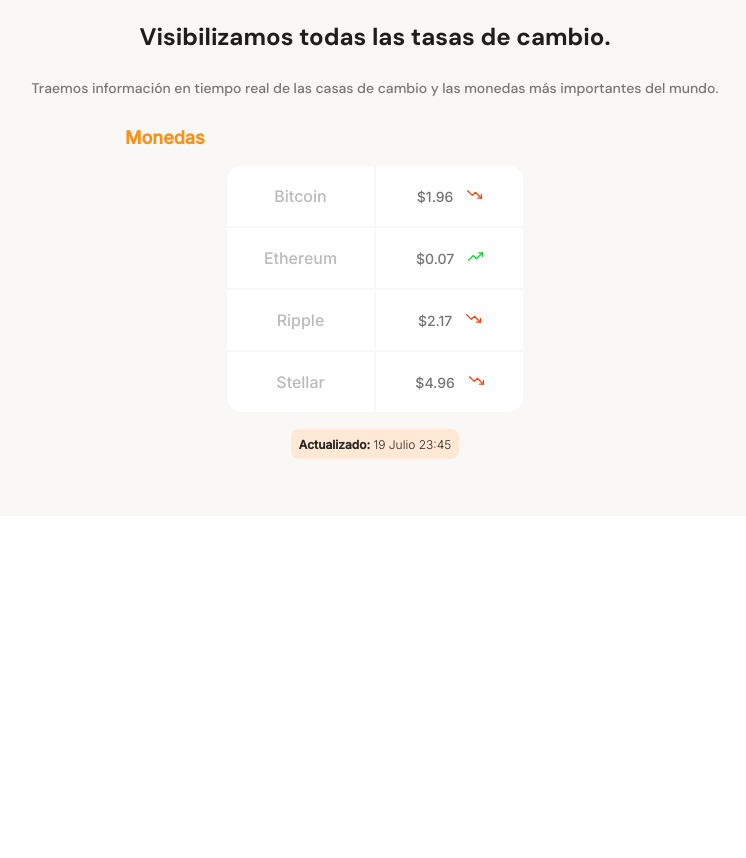
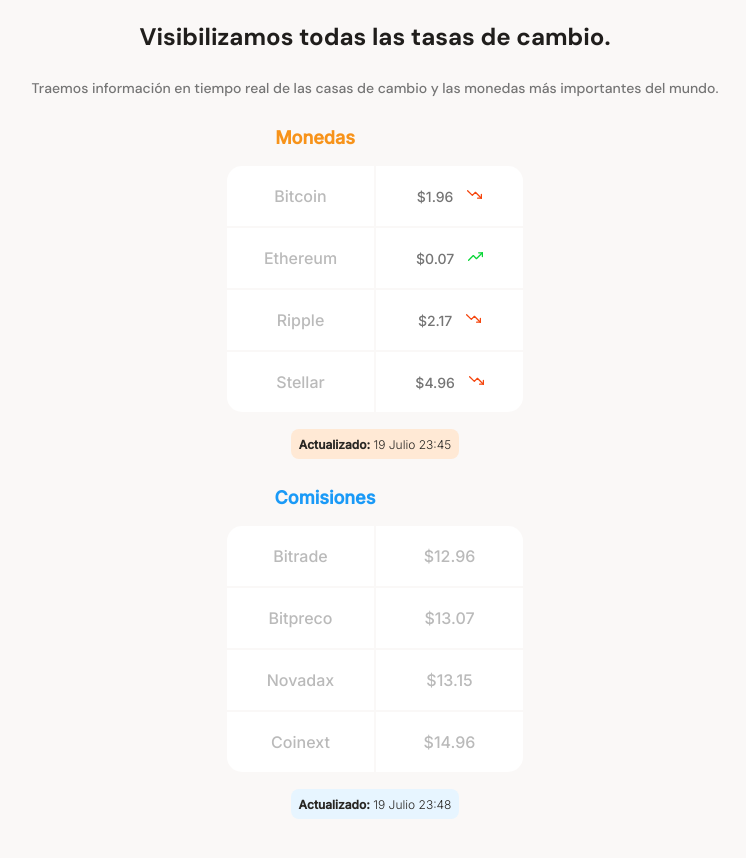
Before and after one commit to Giova445/batatabit, a plain HTML site: page index.html in a window 1280 px wide. Shown: the part 640-1498 px from the top of the page, without its empty margins (265-1011 px from the left). Before the commit the page ends 1156 px from the top, so only its background shows below. Drawn offline with Linux system fonts and the light colour scheme.

Commit message:
reto comisiones table completado

```diff
--- a/index.html
+++ b/index.html
@@ -52,6 +52,32 @@
                        </p>
                    </div>
                 </div>
+                <div class="main-comision-table">
+                    <p class="comision-table--title">Comisiones</p>
+                    <div class="comision-table--container">
+                        <table>
+                            <tr>
+                                <td class="table__top-left">Bitrade</td>
+                                <td class="table__top-right">$12.96</td>
+                            </tr>
+                            <tr>
+                                <td>Bitpreco</td>
+                                <td>$13.07</td>
+                            </tr>
+                            <tr>
+                                <td>Novadax</td>
+                                <td>$13.15</td>
+                            </tr>
+                            <tr>
+                                <td class="table__bottom-left">Coinext</td>
+                                <td class="table__bottom-right">$14.96</td>
+                            </tr>
+                        </table>
+                    </div>
+                    <div class="comision-table--date">
+                        <p><b>Actualizado:</b> 19 Julio 23:48</p>
+                    </div>
+                </div>
 
             </section>
         </section>
--- a/style.css
+++ b/style.css
@@ -147,7 +147,7 @@ main {
     font-weight: bold;
     line-height: 2.3rem;
     color: var(--bitcoin-orange);
-    text-align: left;
+    padding-right: 120px;
 }
 .currency-table--container {
     width: 90%;
@@ -222,3 +222,75 @@ main {
     line-height: 1.5rem;
     font-weight: 300;
 }
+/* seccion comisiones */
+.main-comision-table {
+    width: 70%;
+    min-width: 236px;
+    max-width: 500px;
+    height: 360px;
+    margin: 0 auto;
+    font-family: "Inter" , sans-serif;
+
+}
+.main-comision-table .comision-table--title {
+    margin-bottom: 15px;
+    font-size: 1.8rem;
+    font-weight: bold;
+    line-height: 2.3rem;
+    color: var(--secondary-blue);
+    padding-right: 100px;
+}
+.comision-table--container {
+    width: 90%;
+    min-width: 230px;
+    max-width: 300px;
+    height: 250px;
+    margin: 0 auto;
+}
+.comision-table--container table {
+    width: 100%;
+    height: 100%;
+}
+.comision-table--container td {
+    width: 50%;
+    font-size: 1.6rem;
+    font-weight: 500;
+    line-height: 1.9rem;
+    color: var(--grey);
+    background-color: var(--just-white);
+}
+.comision-table--container .table__top-left {
+    border-radius: 15px 0 0 0;
+
+}
+.comision-table--container .table__top-right {
+    border-radius: 0 15px 0 0;
+}
+.comision-table--container .table__bottom-left {
+    border-radius: 0 0 0 15px;
+}
+.comision-table--container .table__bottom-right {
+    border-radius: 0 0 15px 0;
+}
+.comision-table--container .table__right {
+    font-size: 1.4rem;
+    font-weight: normal;
+    line-height: 1.7rem;
+    color: #757575;
+}
+
+.comision-table--date {
+    /* Para evitar el desbordamiento del texto podemos usar width: max-content; */
+     width: max-content;
+    height: 30px;
+    margin: 15px auto 0;
+    padding: 8px;
+    background-color: var(--soft-blue);
+    border-radius: 8px;
+}
+.comision-table--date p {
+    color: var(--warm-black);
+    font-size: 1.2rem;
+    line-height: 1.5rem;
+    font-weight: 300;
+}
```
